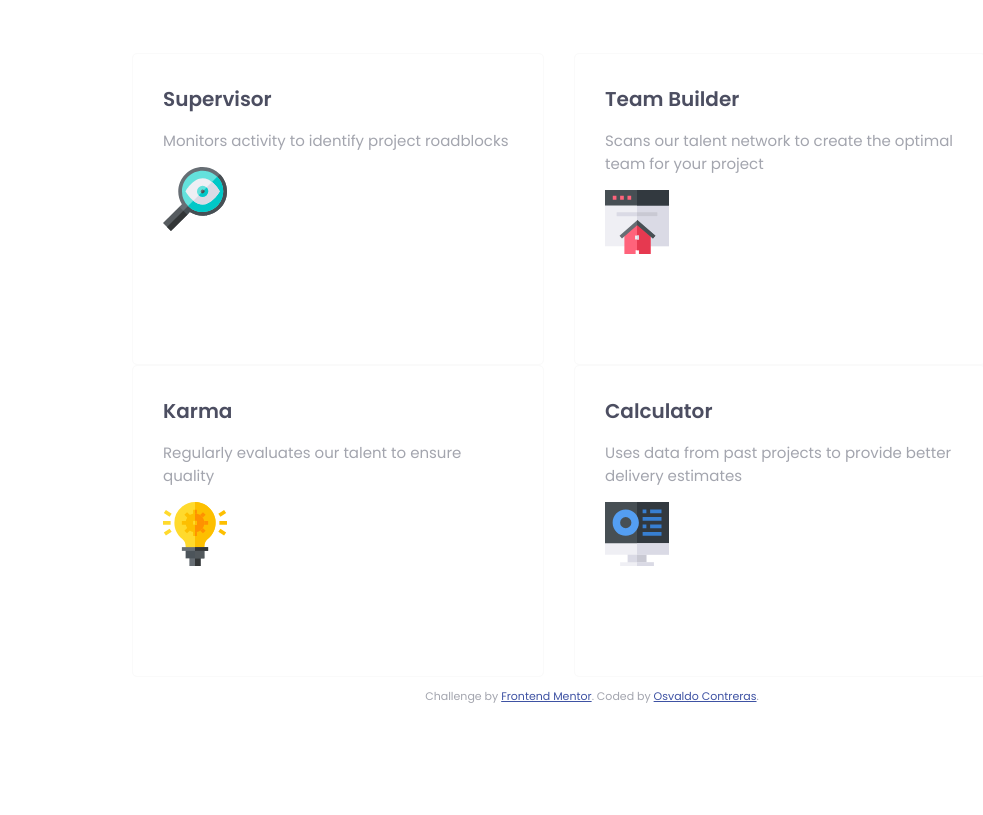
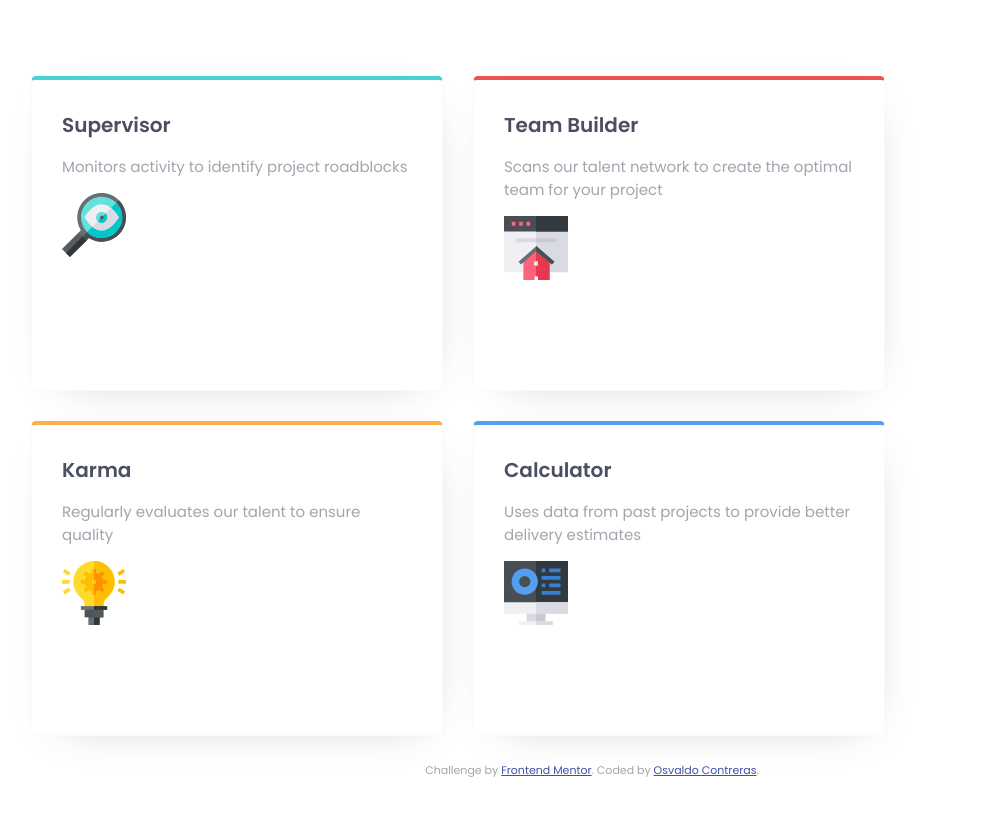
Before and after one commit to ocontrerastx/fem-four-card, a plain HTML site: page index.html in a window 1280 px wide. Shown: the part 257-1072 px from the top of the page, without its empty margins (48-1031 px from the left). Drawn offline with Linux system fonts and the light colour scheme.

Commit message:
Cards - Added top border colors and border shadows

```diff
--- a/css/styles.css
+++ b/css/styles.css
@@ -16,7 +16,6 @@ body {
   flex-direction: column;
   align-items: center;
   min-height: 100vh;
-  margin: 0 165px 0;
 }
 
 header{
@@ -43,7 +42,8 @@ header{
 .cards {
   display: flex;
   flex-wrap: wrap;
-  flex: 1;
+  align-items: center;
+  width: 90vw;
 }
 
 .card__item {
@@ -51,10 +51,28 @@ header{
   flex-direction: column;
   width: 350px;
   height: 250px;
-  margin: 0 15px 0;
+  margin: 15px;
   border: 1px solid var(--very-light-gray);
   border-radius: 5px;
   padding: 30px;
+  box-shadow: 5px 10px 45px -30px var(--grayish-blue);
+  /* box-shadow: 5px 10px 45px -32px rgb(30, 105, 190); */
+}
+
+.supervisor {
+  border-top: 4px solid var(--cyan);
+}
+
+.team-builder {
+  border-top: 4px solid var(--red);
+}
+
+.karma {
+  border-top: 4px solid var(--orange);
+}
+
+.calculator {
+  border-top: 4px solid var(--blue);
 }
 
 .card__item__header {
--- a/index.html
+++ b/index.html
@@ -50,13 +50,13 @@
       <object type="image/svg+xml" data="images/icon-team-builder.svg">Your browser does not support SVGs</object>
     </div>
 
-    <div class="card__item">
+    <div class="card__item karma">
       <div class="card__item__header">Karma</div>
       <p>Regularly evaluates our talent to ensure quality</p>
       <object type="image/svg+xml" data="images/icon-karma.svg">Your browser does not support SVGs</object>
     </div>
 
-    <div class="card__item">
+    <div class="card__item calculator">
       <div class="card__item__header">Calculator</div>
       <p>Uses data from past projects to provide better delivery estimates</p>
       <object type="image/svg+xml" data="images/icon-calculator.svg">Your browser does not support SVGs</object>
```
